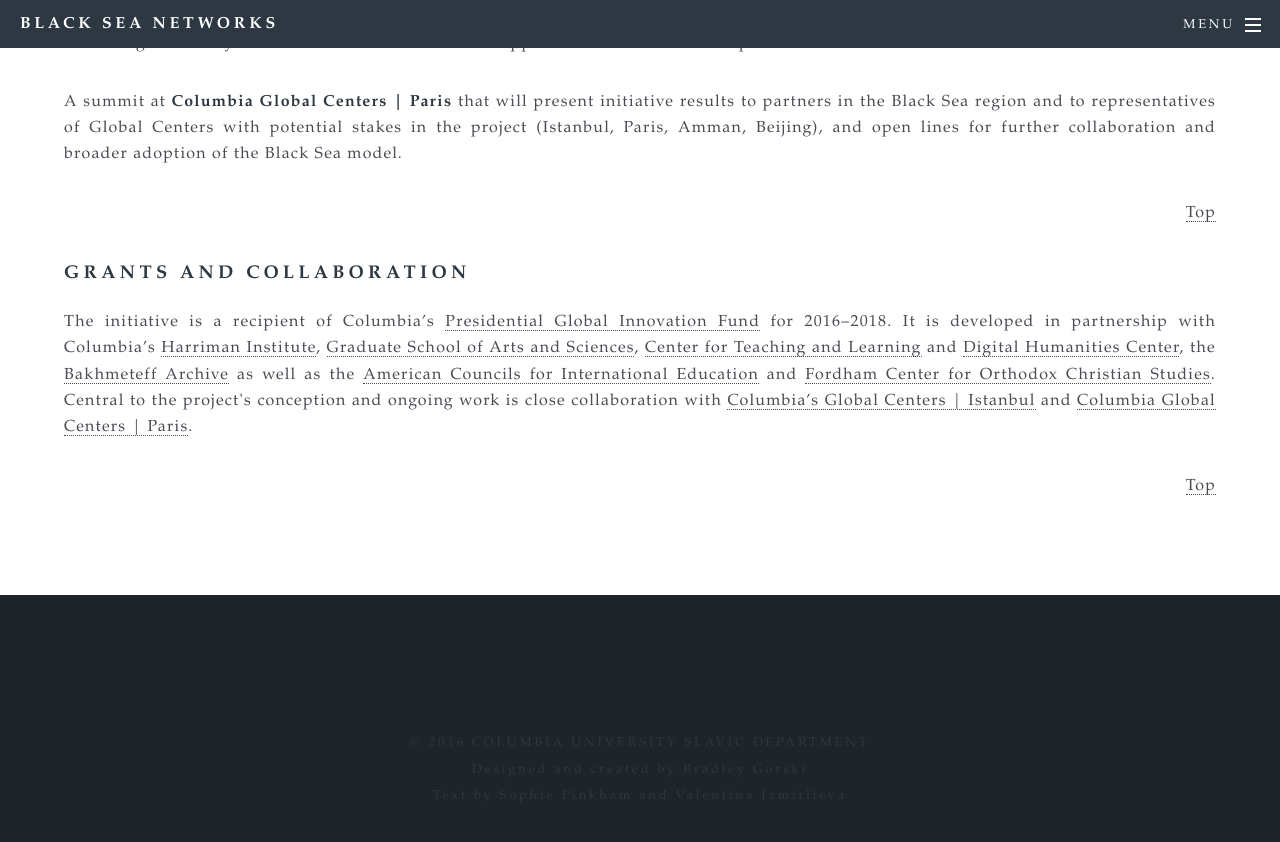
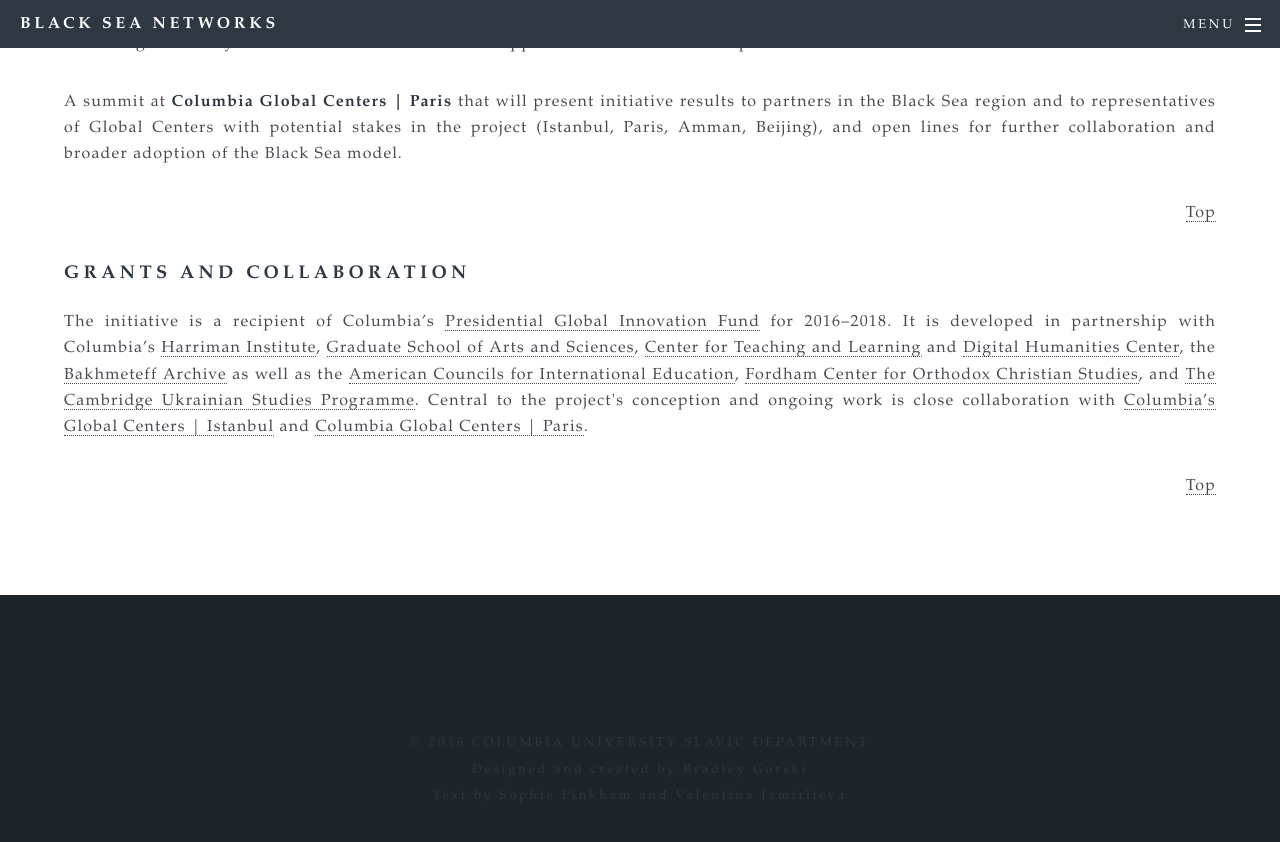
Before and after one commit to bradleygorski/blackseanet, a Jekyll site: the page built from about.html, in a window 1280 px wide and 900 px high, scrolled down 1776 px. Shown: the top 842 px of the window. Built offline with Jekyll 4.4.1, drawn with Linux system fonts in a browser that asks for light colours.

Commit message:
Updated partners
added cambridge ukrainian studies

```diff
--- a/about.html
+++ b/about.html
@@ -81,7 +81,8 @@
 			<a href='http://gsas.columbia.edu/'>Graduate School of Arts and Sciences</a>,
 			<a href='http://ctl.columbia.edu/'>Center for Teaching and Learning</a> and <a href='http://library.columbia.edu/locations/dhc.html'>Digital Humanities Center</a>,
 			the <a href='http://library.columbia.edu/locations/rbml/units/bakhmeteff.html'>Bakhmeteff Archive</a> as well as the
-			<a href='http://www.americancouncils.org/'>American Councils for International Education</a> and <a href='https://www.fordham.edu/info/23001/orthodox_christian_studies_center'>Fordham Center for Orthodox Christian Studies</a>.
+			<a href='http://www.americancouncils.org/'>American Councils for International Education</a>, <a href='https://www.fordham.edu/info/23001/orthodox_christian_studies_center'>Fordham Center for Orthodox Christian Studies</a>,
+			and <a href='http://www.mml.cam.ac.uk/ukrainian'>The Cambridge Ukrainian Studies Programme</a>.
 			Central to the project's conception and ongoing work is close collaboration with <a href='http://globalcenters.columbia.edu/istanbul/'>Columbia’s Global
 			Centers | Istanbul</a> and <a href='http://globalcenters.columbia.edu/paris/'>Columbia Global Centers | Paris</a>.</p>
 		<p align="right"><a href="#top">Top</a></p>
```
